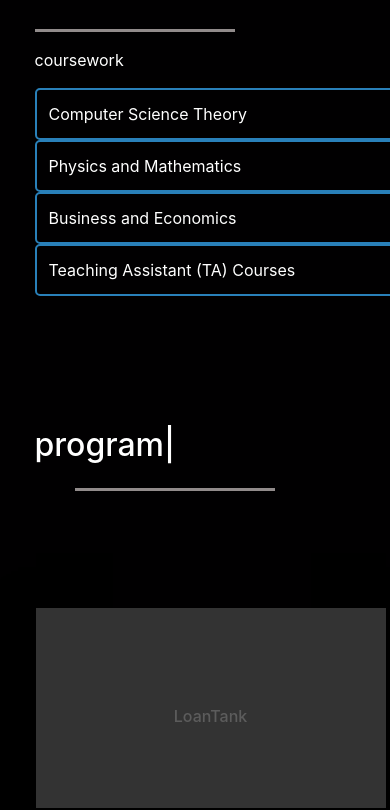
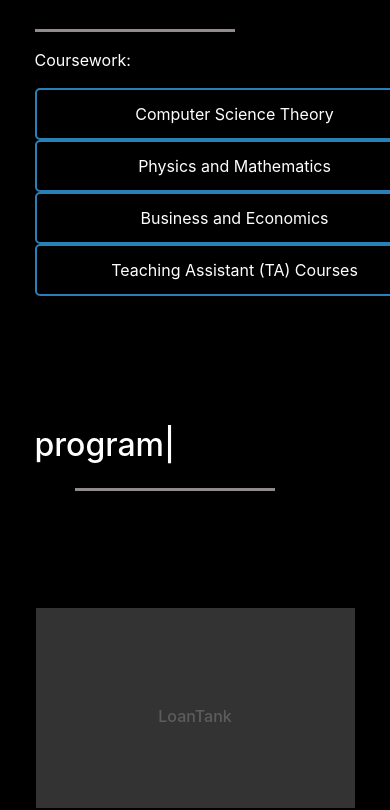
Before and after one commit to agattani123/agattani123.github.io, a plain HTML site: page index.html in a window 390 px wide. Shown: the part 1885-2695 px from the top of the page. Drawn offline with nearby package versions, Linux system fonts and the light colour scheme.

Commit message:
hover effect

```diff
--- a/css/style.css
+++ b/css/style.css
@@ -126,8 +126,14 @@ body {
     box-shadow: inset 0px 0px 10px rgba(0,0,0,0.5);
   }
 
-
-
+  @media(max-width: 576px) {
+    .container .card .face {
+    width: 100%;
+    display: flex;
+      justify-content: center;
+    flex-wrap: wrap;
+    }
+  }
 
 
 .header {
@@ -145,6 +151,14 @@ body {
     list-style: none;
 }
 
+@media(max-width: 576px) {
+    .dropdown-btn {
+    width: 100%;
+    display: flex;
+      justify-content: center;
+    flex-wrap: wrap;
+    }
+  }
 
 .dropdown {
     display: inline-block;
@@ -262,10 +276,6 @@ body {
     font-weight: bold;
     font-size: 40px;
     margin-top: 45px;
-}
-
-.features-title-2{
-
 }
 
 .features-title-bottom {
--- a/index.html
+++ b/index.html
@@ -87,7 +87,7 @@
                 <div class="col-sm-5">
                     <hr class="spacer-sections">
                     <div class="clearfix"></div>
-                    <p>coursework</p>
+                    <p>Coursework:</p>
                     <div class="dropdown">
                         <div class="dropdown-btn">Computer Science Theory</div>
                         <ul class="class-list">
```
